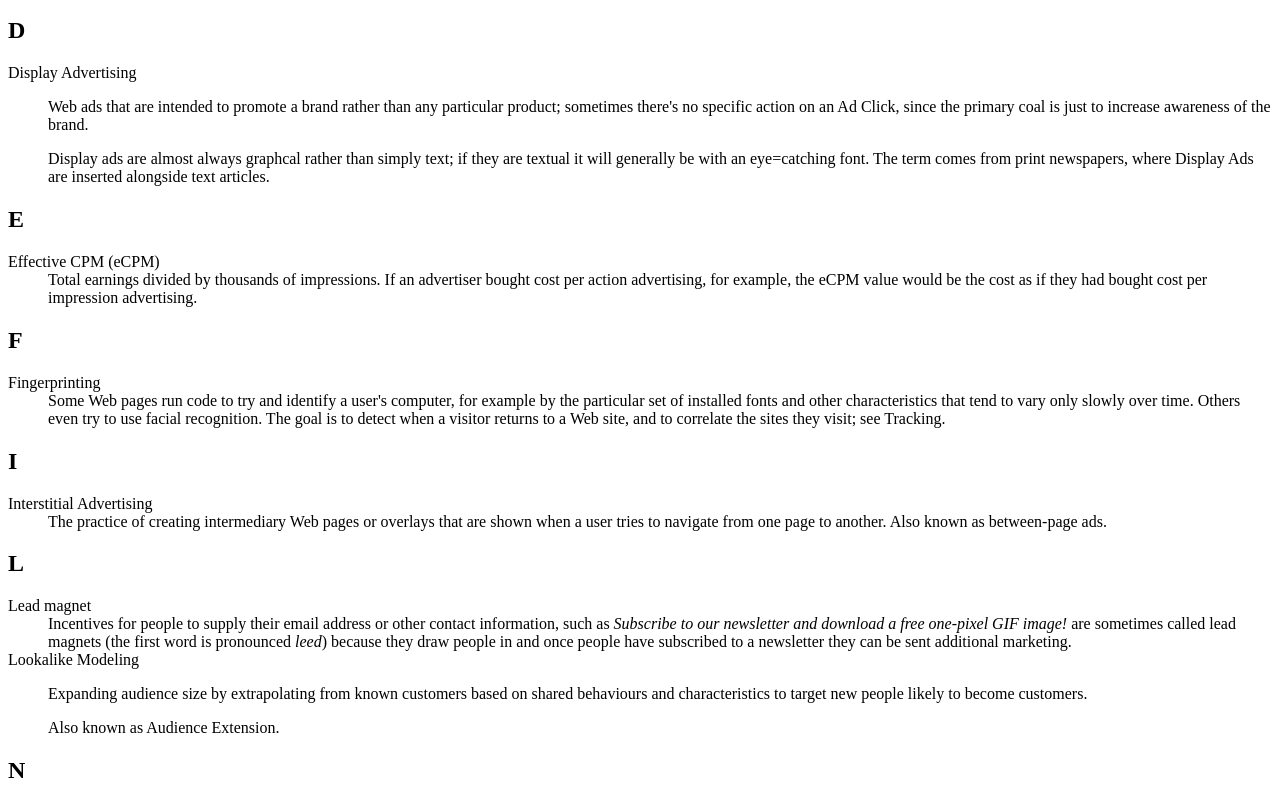
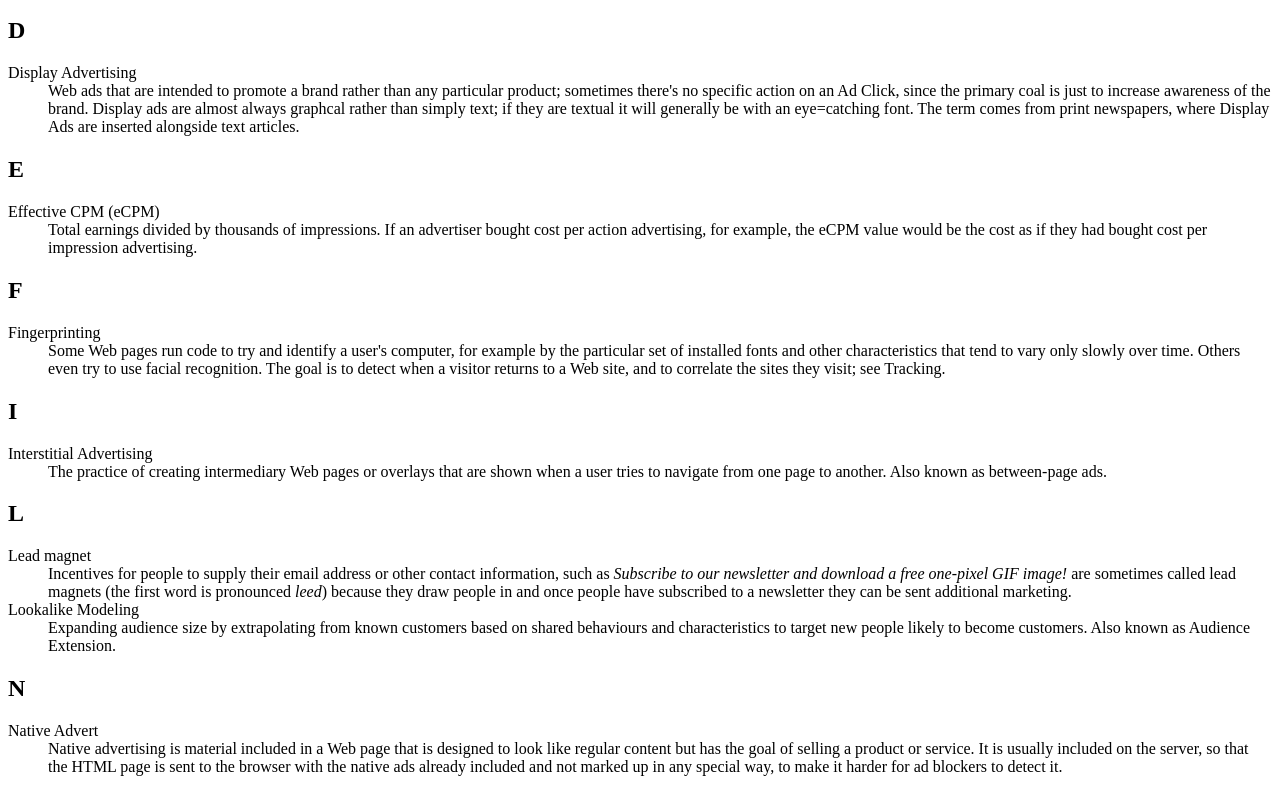
Before and after one commit to w3c/web-advertising, a plain HTML site: page index.html in a window 1280 px wide. Shown: the part 2298-3085 px from the top of the page. Drawn offline with Linux system fonts and the light colour scheme.

Commit message:
Update index.html

```diff
--- a/index.html
+++ b/index.html
@@ -380,17 +380,18 @@ without specific opt-in from the user.
       <h2>D</h2>
       <dl>
    <dt>Display Advertising</dt>
-<dd><p>Web ads that are intended to promote a brand rather than any particular
+<dd>Web ads that are intended to promote a brand rather than any particular
 product; sometimes there's no specific action on an Ad Click, since the
-  primary coal is just to increase awareness of the brand.</p>
+  primary coal is just to increase awareness of the brand.
 
-<p>Display ads are almost always graphcal rather than simply text; if they
+Display ads are almost always graphcal rather than simply text; if they
 are textual it will generally be with an eye=catching font. The term
 comes from print newspapers, where Display Ads are inserted alongside
-  text articles.</p>
+  text articles.
 </dd>
       </dl>
     </section>
+
     <section id="e">
       <h2>E</h2>
       <dl>
@@ -440,11 +441,9 @@ comes from print newspapers, where Display Ads are inserted alongside
           a newsletter they can be sent additional marketing.</dd>
 
 <dt>Lookalike Modeling</dt>
-<dd><p>Expanding audience size by extrapolating from known customers based on
+<dd>Expanding audience size by extrapolating from known customers based on
 shared behaviours and characteristics to target new people likely to
-  become customers.</p>
-
-  <p>Also known as Audience Extension.</p></dd>
+  become customers.  Also known as Audience Extension.</dd>
 	    </dl>
       </section>
 
```
